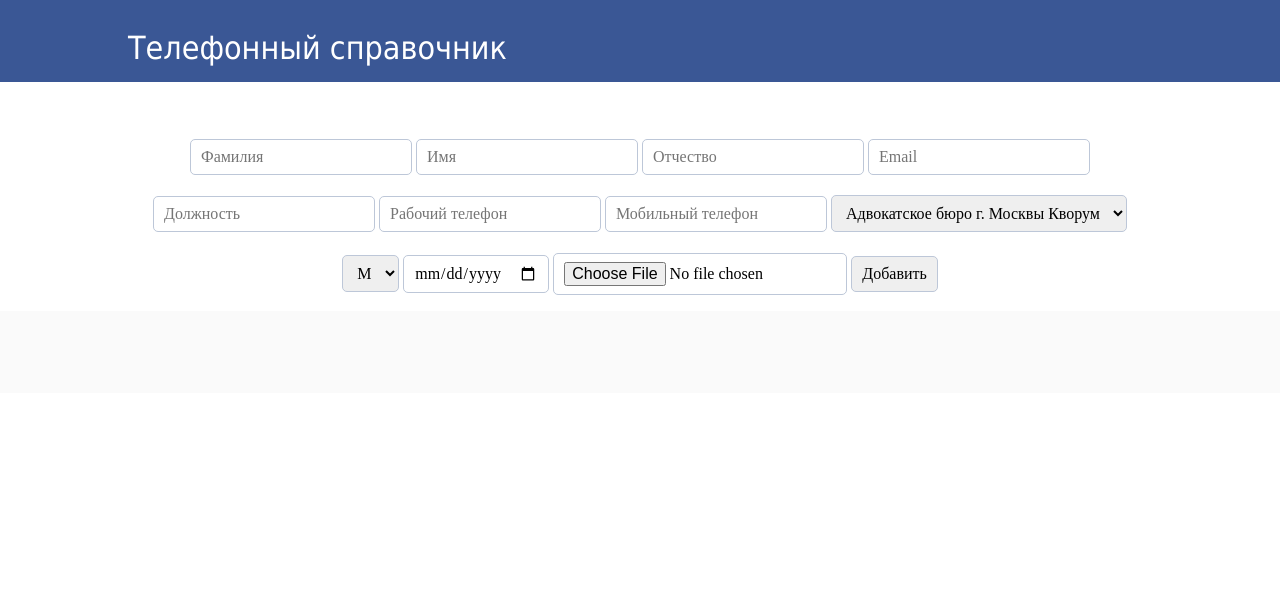
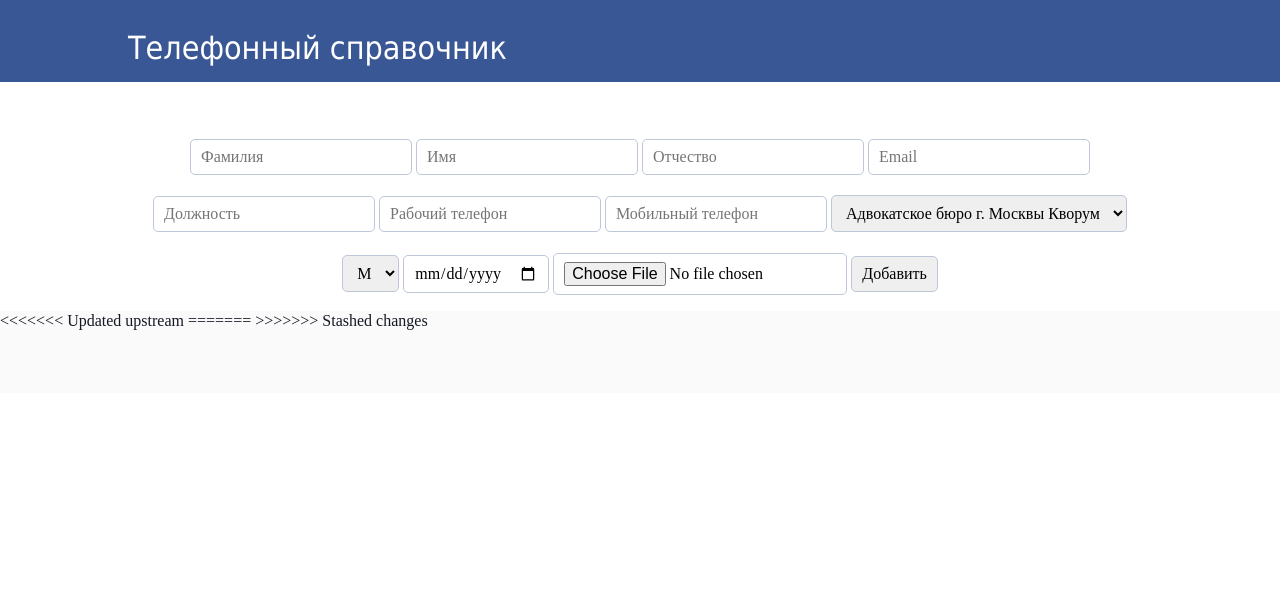
Before and after one commit to dekovv/web, a PHP site: page /adm/customers.php in a window 1280 px wide. Shown: the top 593 px of the page. Run offline with PHP 8.4, Linux system fonts and the light colour scheme; data that the repository does not hold is empty.

Commit message:
footer
change footer

```diff
--- a/footer.php
+++ b/footer.php
@@ -1,4 +1,8 @@
 
 
 <div class="footer" align="left" ><font size="1"></font>
+<<<<<<< Updated upstream
 </html>
+=======
+    </html>
+>>>>>>> Stashed changes
```
